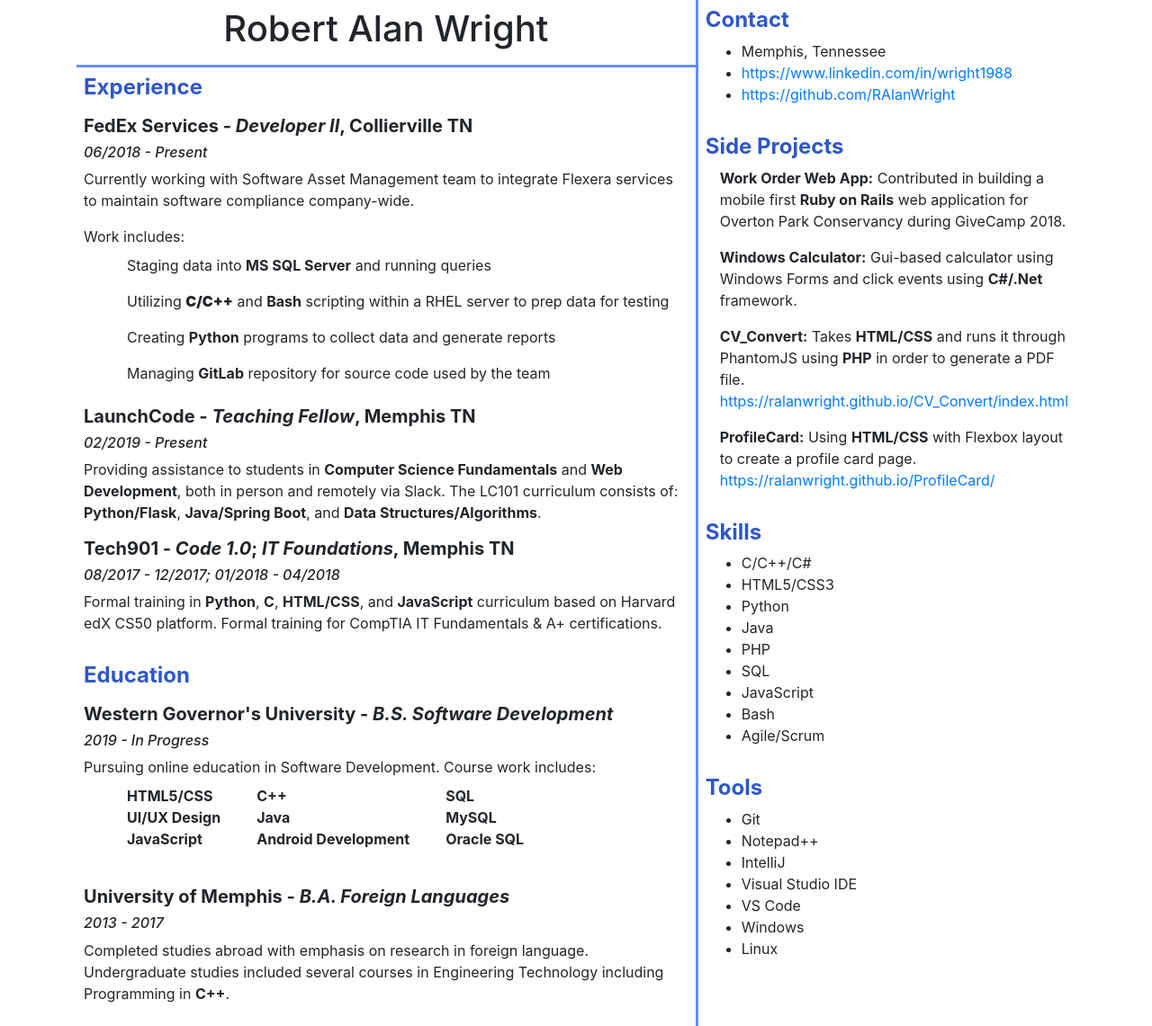
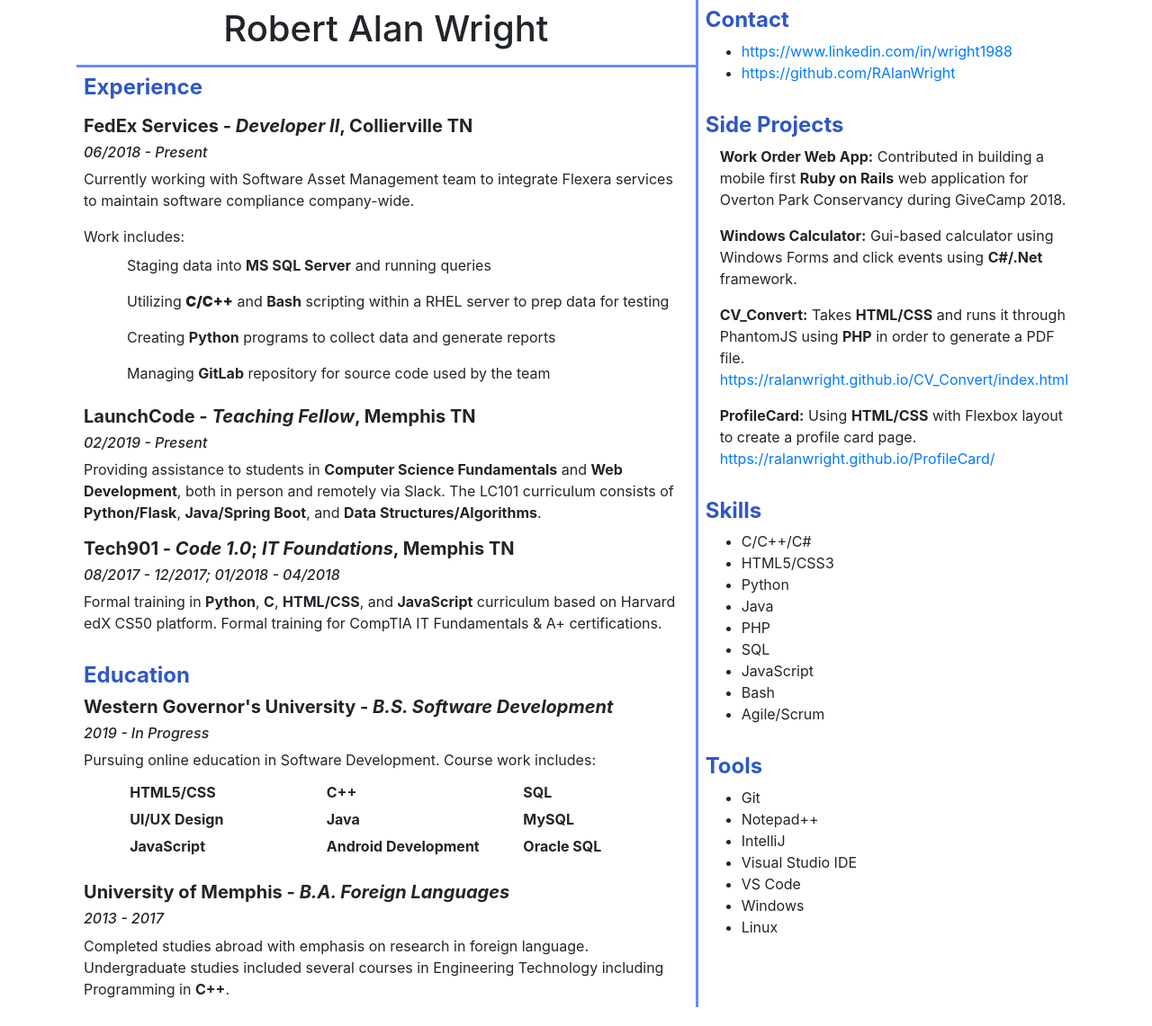
Before and after one commit to RAlanWright/CV_Convert, a PHP site: page / in a window 1280 px wide. Shown: the whole page at 90% size. After the commit the page ends 1120 px from the top, so only its background shows below. Run offline with PHP 8.4, Linux system fonts and the light colour scheme.

Commit message:
Removed excess garbage; Some extra touches

```diff
--- a/index.html
+++ b/index.html
@@ -28,24 +28,18 @@
           compliance company-wide.
         </p>
         Work includes:
-        <!-- <section class="miniSection"> -->
         <ul class="miniSection">
           <li class="sectionItem"> Staging data into <strong>MS SQL Server</strong> and running queries</li>
           <li class="sectionItem">Utilizing <strong><strong>C/C++</strong></strong> and <strong>Bash</strong>
             scripting within a RHEL server to prep data for testing</li>
           <li class="sectionItem"> Creating <strong>Python</strong> programs to collect data and generate reports</li>
           <li class="sectionItem">Managing <strong>GitLab</strong> repository for source code used by the team</li>
-          <!-- <li class="sectionItem">Working with RDP and SSH connections daily.</li>-->
         </ul>
-        <!-- </section> -->
-
-        <!-- <p>Previously worked with the Enhancing Customer Data Capability project using mainly Informatica while also
-          training in <strong>Java</strong> development.</p> -->
         <p>
           <h5 class="strongFont">LaunchCode - <em>Teaching Fellow</em>, Memphis TN</h5>
           <h6><em>02/2019 - Present</em></h6>
           Providing assistance to students in <strong>Computer Science Fundamentals</strong> and <strong>Web
-            Development</strong>, both in person and remotely via Slack. The LC101 curriculum consists of:
+            Development</strong>, both in person and remotely via Slack. The LC101 curriculum consists of
           <strong>Python/Flask</strong>, <strong>Java/Spring Boot</strong>, and <strong>Data
             Structures/Algorithms</strong>.
         </p>
@@ -59,7 +53,7 @@
 
       <section>
         <h4 class="strongFont strongFontBlue">Education</h4>
-        <p>
+        <!-- <p> -->
         <h5 class="strongFont">Western Governor's University - <em>B.S. Software Development</em></h5>
         <h6><em>2019 - In Progress </em></h6> Pursuing online education in Software Development. Course work includes:
         <section class="topicContainer">
@@ -79,14 +73,10 @@
             <div class="topicItem">Oracle SQL</div>
           </ul>
         </section>
-        </p>
-        <p>
         <h5 class="strongFont">University of Memphis - <em>B.A. Foreign Languages</em></h5>
         <h6> <em>2013 - 2017 </em></h6> Completed studies abroad with emphasis on research in foreign language.
         Undergraduate studies included several courses in Engineering Technology including Programming in
         <strong>C++</strong>.
-        </p>
-
       </section>
     </div>
 
@@ -94,7 +84,6 @@
       <section>
         <h4 class="strongFont strongFontBlue">Contact</h4>
         <ul>
-          <li>Memphis, Tennessee</li>
           <li><a href="https://www.linkedin.com/in/wright1988">https://www.linkedin.com/in/wright1988</a></li>
           <li><a href="https://github.com/RAlanWright">https://github.com/RAlanWright</a></li>
         </ul>
--- a/styles.css
+++ b/styles.css
@@ -6,9 +6,6 @@
   display: flex;
   max-height: 100%;
   margin: auto;
-  /* border: 3px solid #2F58C6; */
-  /* justify-content: center; */
-
 }
 
 .nameBorder {
@@ -18,13 +15,13 @@
 }
 
 .col1 {
-  flex: 4;
+  flex: 70%;
   border-right-color: 3px solid #638DFD;
   border-bottom-color: 3px #638DFD;
 }
 
 .col2 {
-  flex: 2;
+  flex: 30%;
   border-left: 3px solid #638DFD;
 }
 
@@ -50,14 +47,10 @@ section {
 }
 
 .miniSection {
-  /* display: flex; */
   flex-direction: row;
-  /* justify-content: space-around; */
-  /* align-items: center; */
 }
 
 .sectionItem {
-  /* flex-direction: column; */
   list-style-type: none;
   flex: 1;
   padding: .5em;
@@ -65,21 +58,14 @@ section {
 
 .topicContainer {
   display: flex;
-  /* justify-content: space-evenly; */
-  /* align-items: center; */
+  align-items: center;
+  justify-content: space-between;
 }
 
 .topics {
-  /* display: flex; */
-  /* flex-direction: column; */
-  /* justify-content: space-around; */
-  /* align-items: center; */
+  flex: 1;
 }
 
 .topicItem {
-  /* flex-direction: row; */
-  /* list-style-type: none; */
-
-  /* flex: 1; */
-  /* padding: .5em; */
+  padding: .2em;
 }
```
Lines whose indentation alone changed are shown as unchanged.
